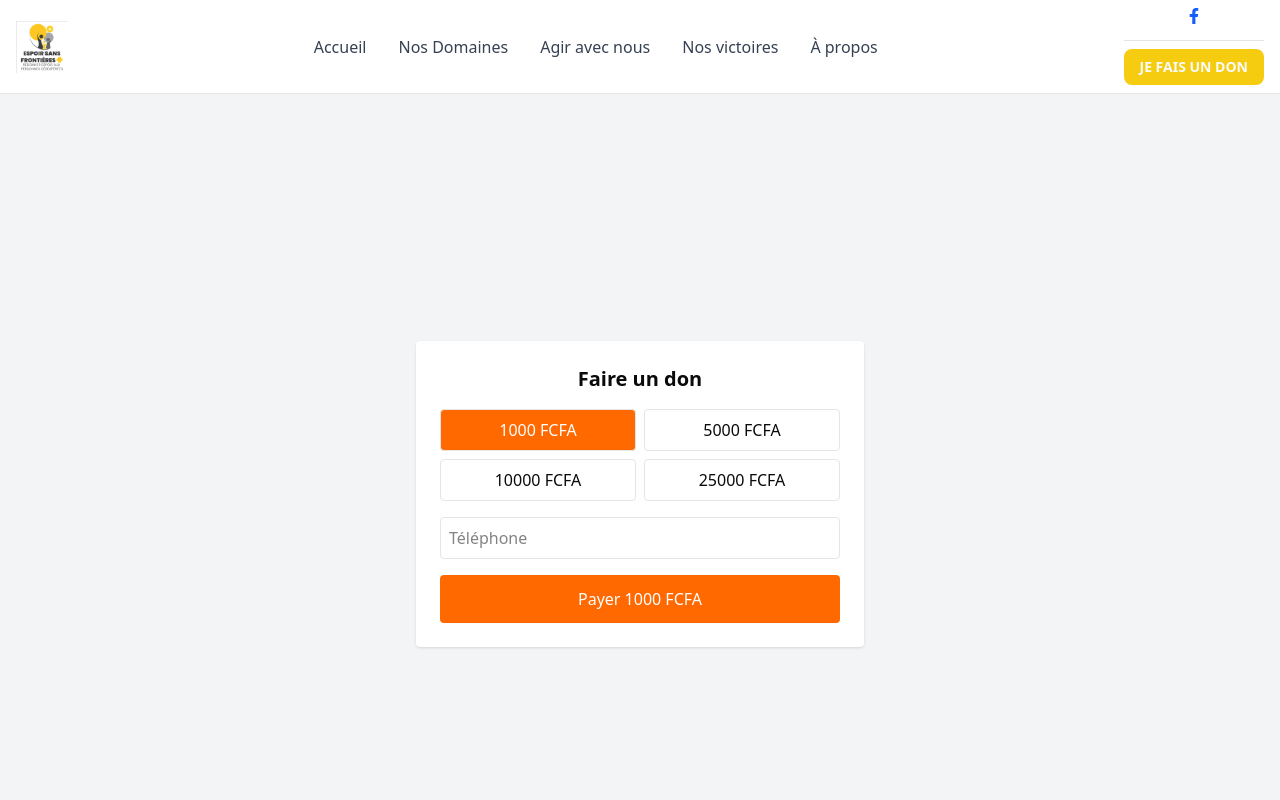
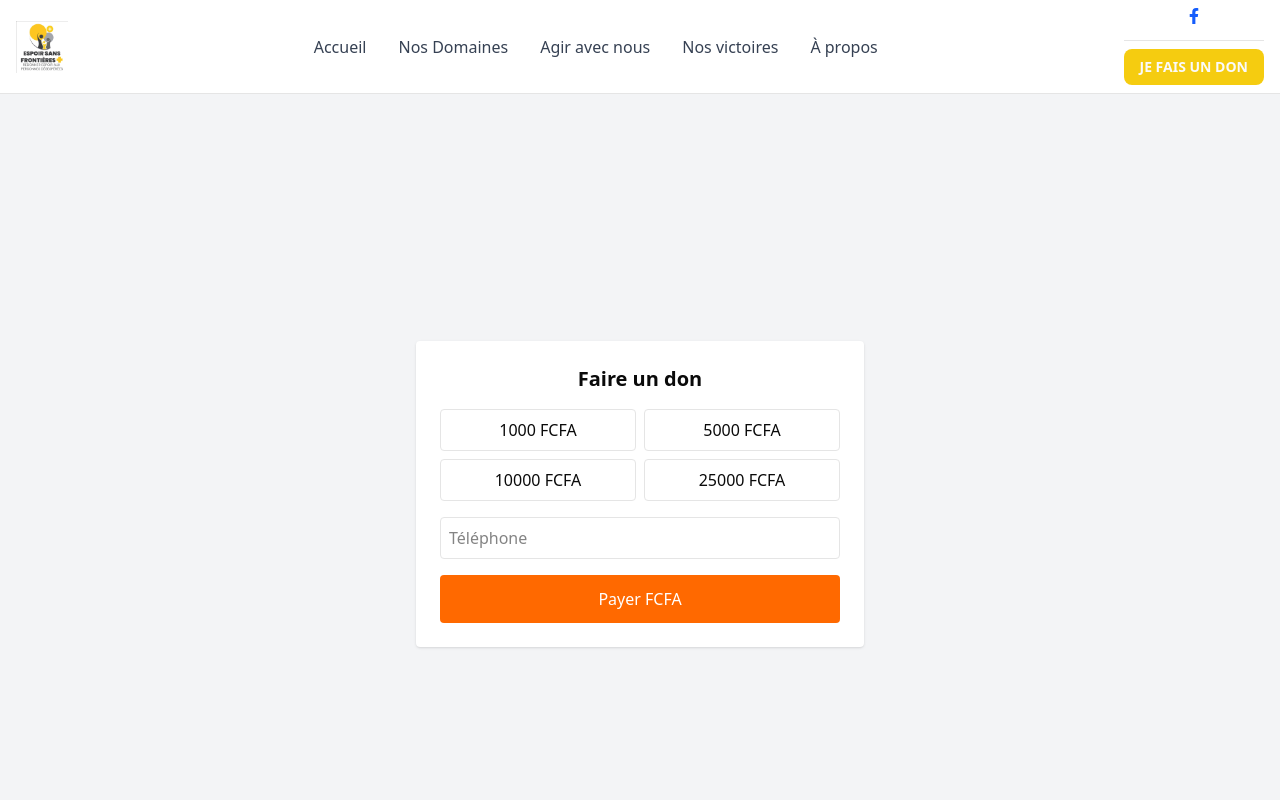
Before and after one commit to glish0/aesfplus, a Next.js app: page /fr/faire-un-don in a window 1280 px wide. Shown: the top 800 px of the page. Built offline with nearby package versions, Linux system fonts and the light colour scheme.

Commit message:
reference bug

```diff
--- a/app/[locale]/faire-un-don/page.tsx
+++ b/app/[locale]/faire-un-don/page.tsx
@@ -19,7 +19,7 @@ export default function DonationPage() {
         return () => clearInterval(interval);
     }, []);
 
-    const [selectedAmount, setSelectedAmount] = useState(1000);
+    const [selectedAmount, setSelectedAmount] = useState("");
     const [formData, setFormData] = useState({
         email: "",
         firstName: "",
@@ -47,6 +47,9 @@ export default function DonationPage() {
             try {
                 const res = await fetch(`/api/freemopay/status/${reference}`);
                 const statusData = await res.json();
+                console.log('res, ref', res)
+                console.log('res, statusData', statusData)
+
 
                 if (statusData.status === "SUCCESS") {
                     clearInterval(interval);
@@ -65,6 +68,7 @@ export default function DonationPage() {
                     }
                 }
             } catch (err) {
+                console.log('err', err)
                 console.error("Polling error", err);
             }
         };
@@ -121,7 +125,7 @@ export default function DonationPage() {
 
                 {/* Montants */}
                 <div className="grid grid-cols-2 gap-2">
-                    {[1000, 5000, 10000, 25000].map((amount) => (
+                    {['1000', '5000', '10000', '25000'].map((amount) => (
                         <button
                             key={amount}
                             onClick={() => setSelectedAmount(amount)}
```
